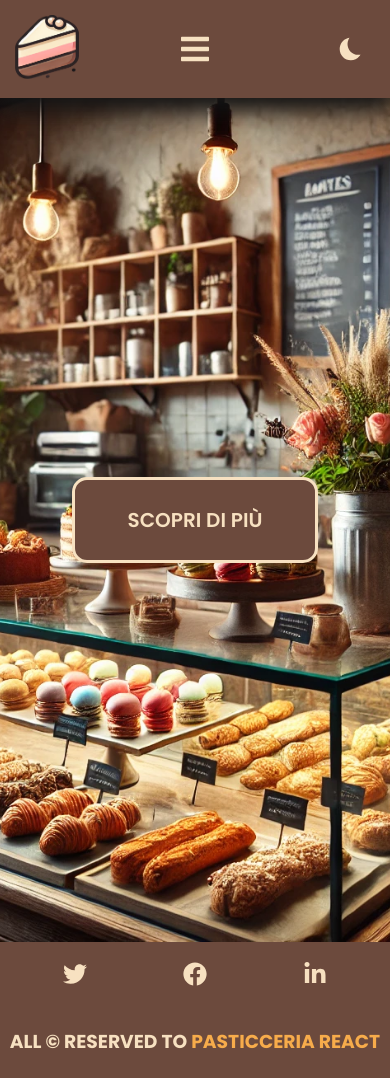
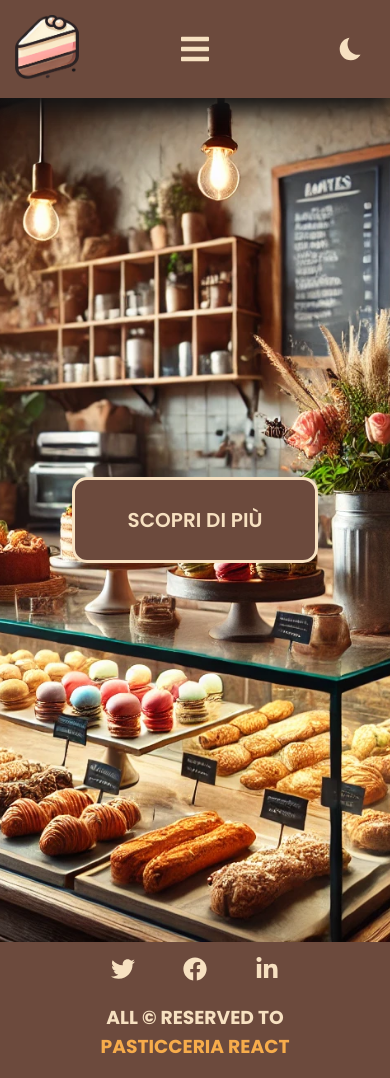
Before and after one commit to Gancone/pasticceria-di-React, a React (Create React App) app: page / in a window 390 px wide. Built offline with nearby package versions, Linux system fonts and the light colour scheme.

Commit message:
modificato footer per responsive

```diff
--- a/src/components/Footer.js
+++ b/src/components/Footer.js
@@ -7,7 +7,7 @@ const Footer = () => {
             <div className='footer-social'>
                 <SocialBar />
             </div>
-            <h3 className='footer-reserved'>all &copy; reserved to <span className='reserved-name'>Pasticceria React</span></h3>
+            <h3 className='footer-reserved'>all &copy; reserved to<br /> <span className='reserved-name'>Pasticceria React</span></h3>
 
         </footer>
     )
--- a/src/index.css
+++ b/src/index.css
@@ -466,7 +466,7 @@ header {
 
 .footer-social li {
     list-style-type: none;
-    margin: 0 3rem;
+    margin: 0 1.5rem;
 
 }
 
@@ -479,6 +479,8 @@ header {
 
 .footer-reserved {
     text-transform: uppercase;
+    text-align: center;
+    margin-top: 0;
 }
 
 .reserved-name {
```
